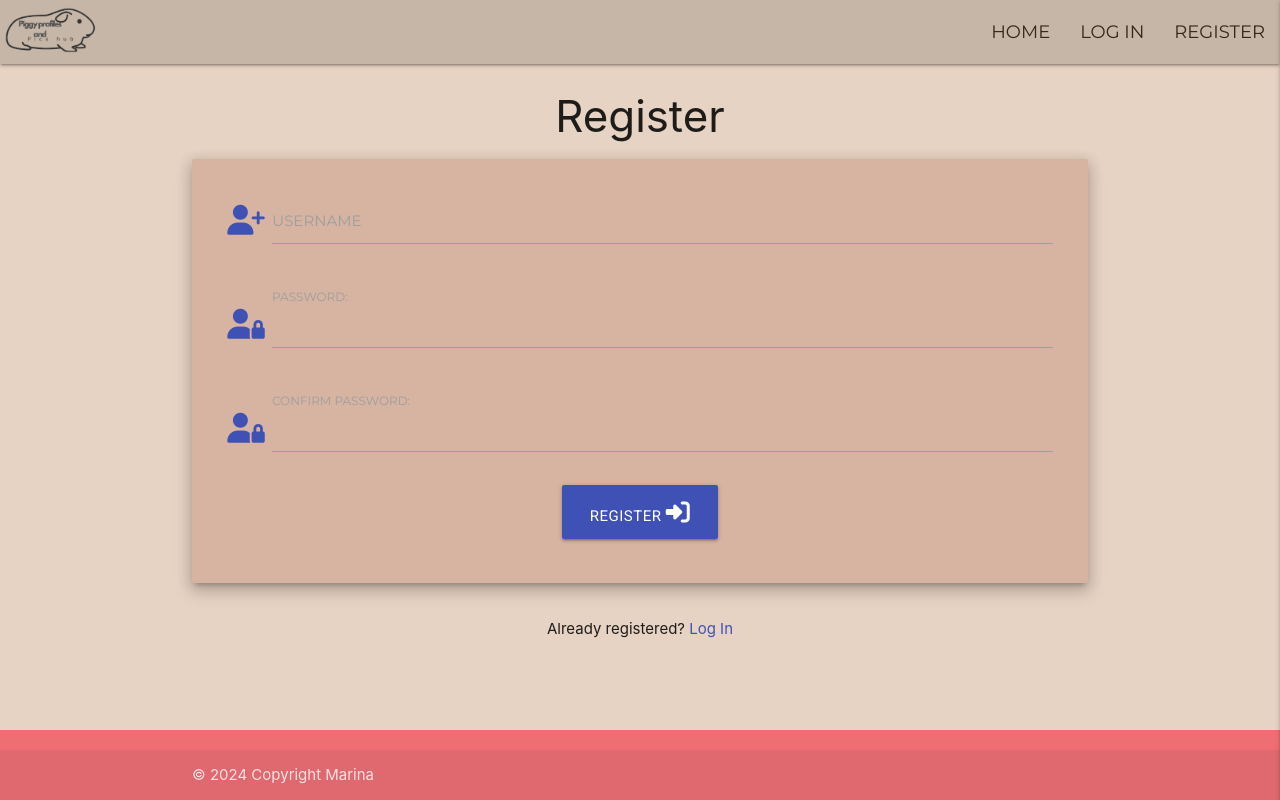
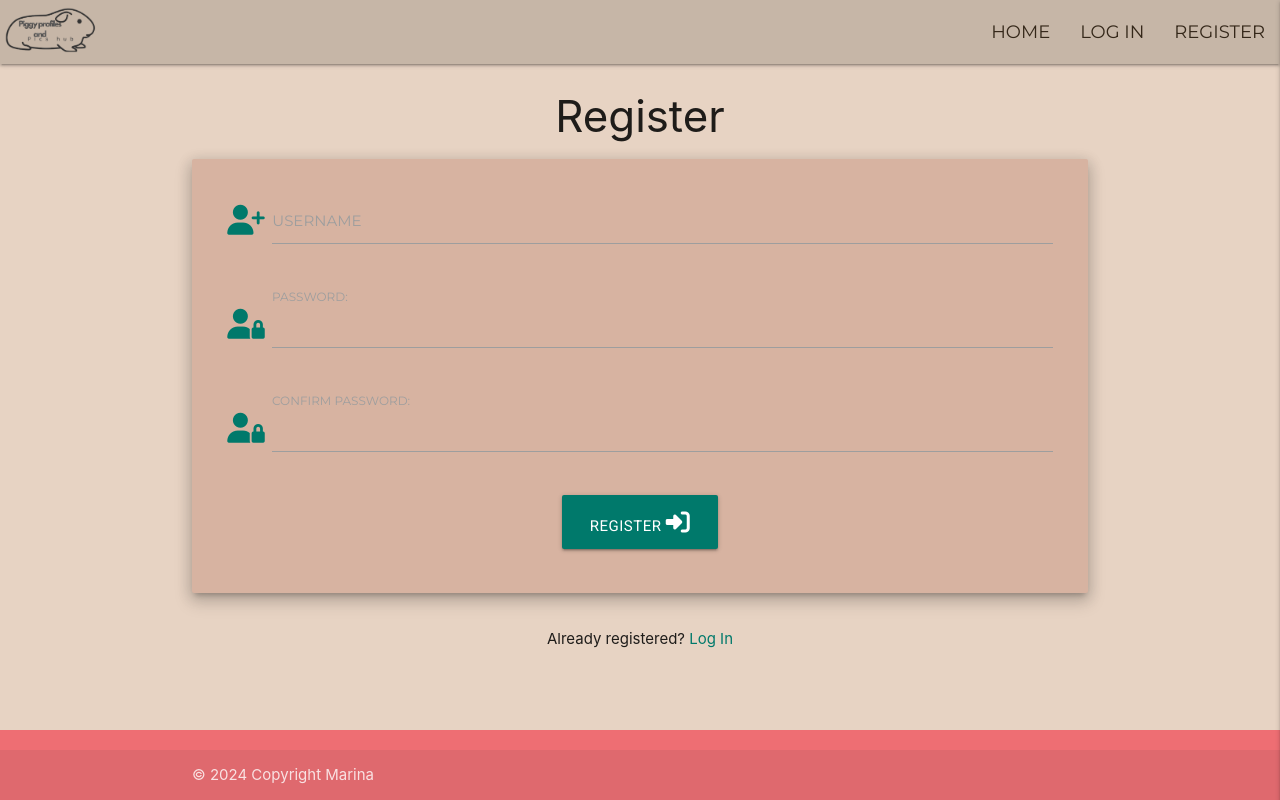
Before and after one commit to marina9222/guinea-pig-database, a Flask app: page /register in a window 1280 px wide. Run offline with Flask 2, Linux system fonts and the light colour scheme; some libraries are stand-ins or nearby versions.

Commit message:
Add: css for register/login form and the buttons on every page

```diff
--- a/static/css/styles.css
+++ b/static/css/styles.css
@@ -19,6 +19,8 @@ body{
   --tertiery-color: #d7b3a1;
   --text-color: #342719;
   --secondary-text-color:#000000;
+  --button-color: #00796b;
+
 
 }
 
@@ -58,15 +60,6 @@ li:hover {
     border-bottom: 3px solid var(--text-color);
   }
 
-
-.margin-b {
-    margin-bottom: 10px;
-}
-
-.margin-l {
-    margin-left: 10px;
-}
-
 .flashes {
     line-height: 2;
     display: flex;
@@ -78,6 +71,9 @@ li:hover {
    background-color: var(--main-color);
 }
 
+.icon-color {
+  color: var(--button-color);
+}
 
 .nav-wrapper img {
   max-height: 60px;
@@ -120,6 +116,7 @@ li:hover {
     box-shadow: 4px 4px 8px 0 rgba(0,0,0,0.2);
     transition:0.3s;
     background-color:var(--tertiery-color);
+    cursor: pointer;
   }
 
   .card-content-text {
@@ -185,6 +182,9 @@ li:hover {
     justify-content: center;
   }
 
+  .btn-color {
+    background-color: var(--button-color) !important;
+  }
 
   .btn-small i {
     font-size: 1.1rem;
--- a/templates/breed_details.html
+++ b/templates/breed_details.html
@@ -41,9 +41,9 @@
                         <p class="text-bold">Likes: {{ pet['likes'] }}</p>
                       {% if session.user %}
                        {% if pet.liked %}
-                       <a href="{{ url_for('unlike_pet', pet_id=pet['_id']) }}" class="btn-small indigo white-text ml-6 font-2">Unlike<i class="fa-solid fa-thumbs-down ml-2 center-align"></i></a>
+                       <a href="{{ url_for('unlike_pet', pet_id=pet['_id']) }}" class="btn-small btn-color white-text ml-6 font-2">Unlike<i class="fa-solid fa-thumbs-down ml-2 center-align"></i></a>
                           {% else %}
-                          <a href="{{ url_for('like_pet', pet_id=pet['_id']) }}" class="btn-small indigo white-text ml-6 font-2">Like<i class="fa-solid fa-thumbs-up ml-2 center-align"></i></a>
+                          <a href="{{ url_for('like_pet', pet_id=pet['_id']) }}" class="btn-small btn-color white-text ml-6 font-2">Like<i class="fa-solid fa-thumbs-up ml-2 center-align"></i></a>
                           {% endif %}
                       {% endif %}
                   </div>
--- a/templates/register.html
+++ b/templates/register.html
@@ -11,7 +11,7 @@
          <!-- username field -->
         <div class="row">
             <div class="input-field col s12">
-                <i class="fas fa-user-plus prefix indigo-text"></i>
+                <i class="fas fa-user-plus prefix icon-color"></i>
                 <input id="username" name="username" type="text" minlength="5" maxlength="15" pattern="^[a-zA-Z0-9]{5,15}$"  class="validate" required>
                 <label for="username" class="form-text">Username</label>
               </div>
@@ -20,14 +20,14 @@
         <!-- password field -->
         <div class="row">
          <div class="input-field col s12">
-            <i class="fas fa-user-lock prefix indigo-text"></i>
+            <i class="fas fa-user-lock prefix icon-color"></i>
             <input id="password" name ="password" type="password" pattern="^[a-zA-Z0-9]{5,15}$"  minlength="5"  class="validate" placeholder=" " maxlength="15" required>
             <label for="password" class="form-text">Password:</label>
           </div>
         </div>
-        <div class="row margin-b">
+        <div class="row mb-4">
             <div class="input-field col s12">
-               <i class="fas fa-user-lock prefix indigo-text"></i>
+               <i class="fas fa-user-lock prefix icon-color"></i>
                <input id="confirm_password" name ="confirm_password" type="password" pattern="^[a-zA-Z0-9]{5,15}$"  minlength="5"  class="validate" placeholder=" " maxlength="15" required>
                <label for="confirm_password" class="form-text">Confirm Password:</label>
              </div>
@@ -35,7 +35,7 @@
         <!-- register -->
         <div class="row">
           <div class="col s12 center-align">
-            <button type="submit" class="btn-large white-text indigo font-2 mb-2">
+            <button type="submit" class="btn-large white-text btn-color font-2 mb-2">
             Register <i class="fas fa-sign-in-alt ml-3"></i>
             </button>
           </div>
@@ -47,7 +47,7 @@
   <div class="row">
     <div class="col s12">
      <p class="center-align">
-      Already registered? <a href="{{ url_for('login') }}" class="indigo-text">Log In</a>
+      Already registered? <a href="{{ url_for('login') }}" class="icon-color">Log In</a>
     </p>
     </div>
   </div>
```
Also changed, not shown: templates/add_pet.html (+7 -7 lines), templates/breeds.html (+4 -4 lines), templates/edit_pet.html (+9 -9 lines), templates/login.html (+6 -6 lines), templates/my_pets.html (+10 -10 lines), templates/pets.html (+4 -4 lines).
